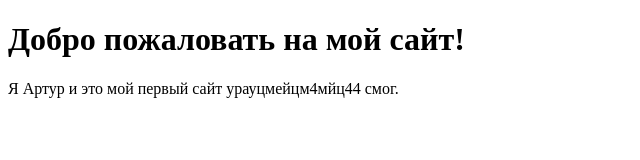
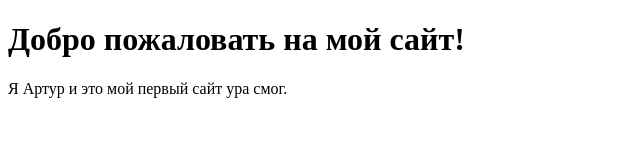
Before and after one commit to ArturSafin/firs.site, a plain HTML site: page index.html in a window 1280 px wide. Shown: the whole page, without its empty margins (0-640 px from the left). Drawn offline with Linux system fonts and the light colour scheme.

Commit message:
Update index.html

```diff
--- a/index.html
+++ b/index.html
@@ -7,6 +7,6 @@
 </head>
 <body>
     <h1>Добро пожаловать на мой сайт!</h1>
-    <p>Я Артур и это мой первый сайт урауцмейцм4мйц44 смог.</p>
+    <p>Я Артур и это мой первый сайт ура смог.</p>
 </body>
 </html>
```
